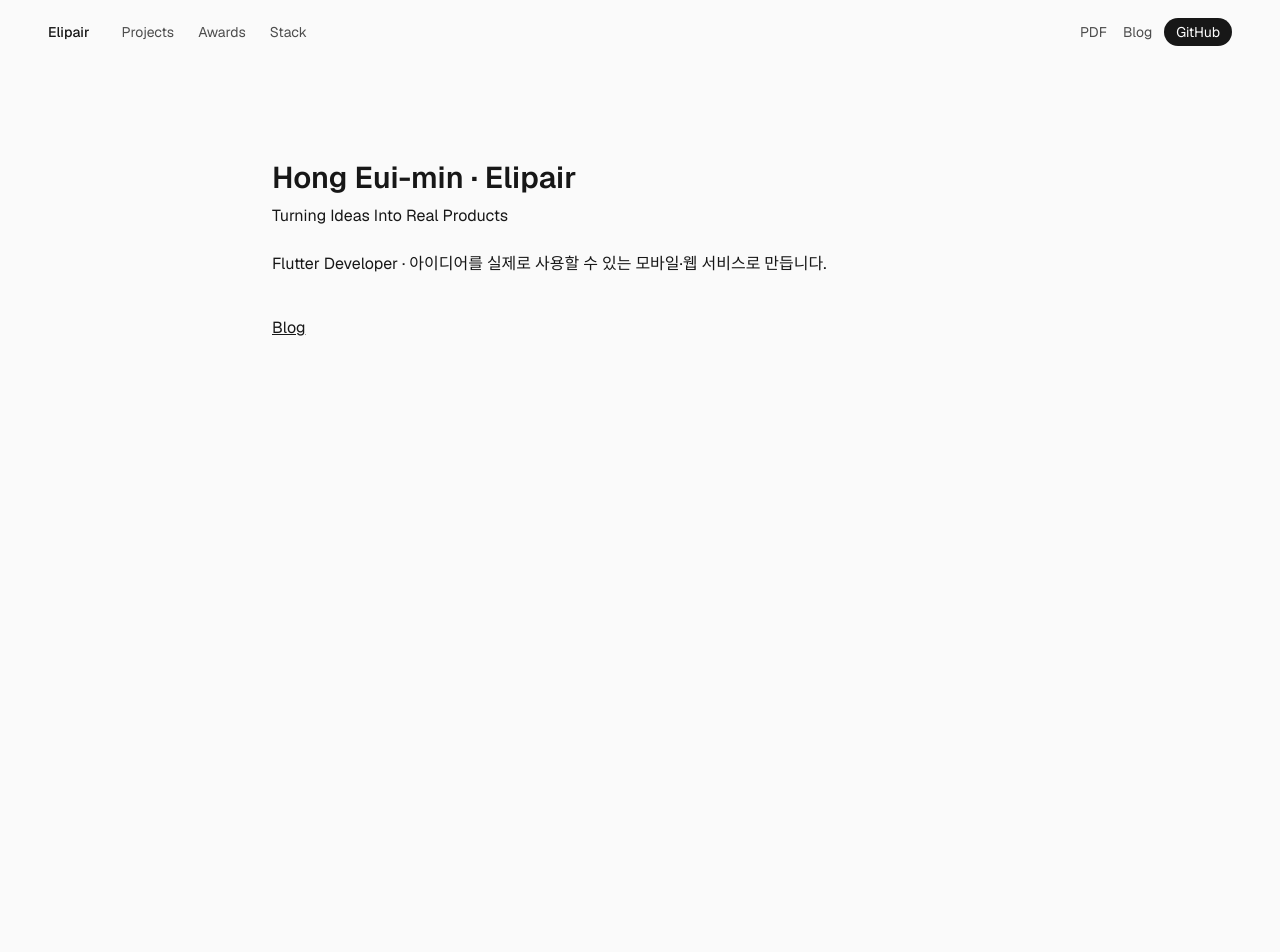
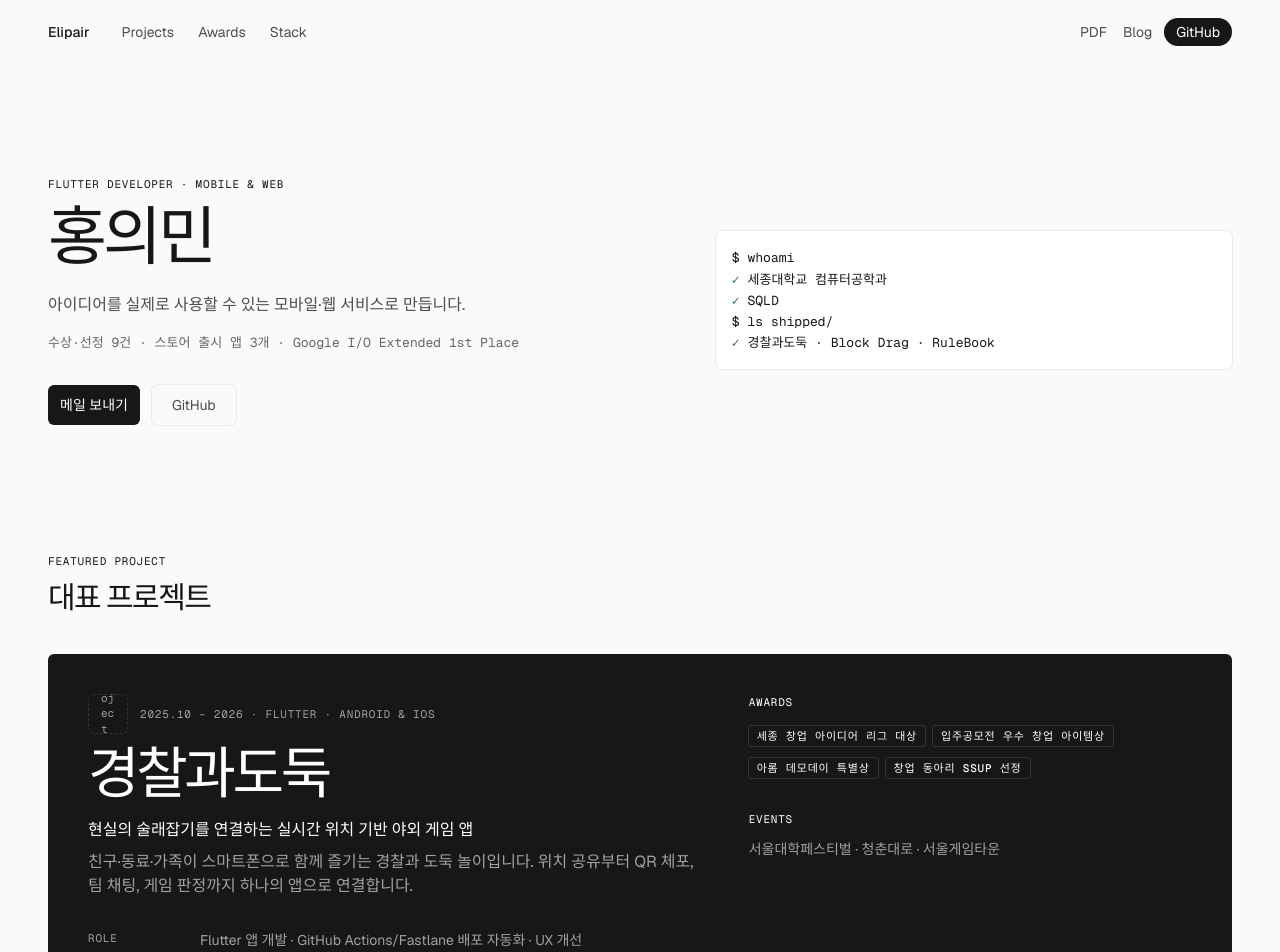
Before and after one commit to EM-H20/EM-H20.github.io, a Next.js app: page / in a window 1280 px wide. Shown: the top 952 px of the page. Before the commit the page ends 800 px from the top, so only its background shows below. Built offline with nearby package versions, Linux system fonts and the light colour scheme; a web font is replaced by a local one.

Commit message:
feat: add hero and featured project sections
Claude-Session: https://claude.ai/code/session_01F2XuCryd8mU6U6vz2k6BML

```diff
--- a/src/app/(site)/page.tsx
+++ b/src/app/(site)/page.tsx
@@ -1,18 +1,11 @@
-import Link from "next/link";
-import { site } from "@/lib/site";
+import { Featured } from "@/components/sections/Featured";
+import { Hero } from "@/components/sections/Hero";
 
-// Placeholder until design tokens and sections are defined
 export default function Home() {
   return (
-    <main className="mx-auto w-full max-w-3xl flex-1 px-4 py-24">
-      <h1 className="text-3xl font-semibold">{site.name}</h1>
-      <p className="mt-2">{site.tagline}</p>
-      <p className="mt-6">{site.description}</p>
-      <nav className="mt-10">
-        <Link href="/blog" className="underline">
-          Blog
-        </Link>
-      </nav>
+    <main className="flex-1">
+      <Hero />
+      <Featured />
     </main>
   );
 }
--- /dev/null
+++ b/src/components/sections/Featured.tsx
@@ -0,0 +1,74 @@
+import type { ReactNode } from "react";
+import { Button } from "@/components/ui/Button";
+import { Card } from "@/components/ui/Card";
+import { Section } from "@/components/ui/Container";
+import { Eyebrow } from "@/components/ui/Eyebrow";
+import { ImageSlot, visibleImages } from "@/components/ui/ImageSlot";
+import { TagList } from "@/components/ui/Tag";
+import { featured } from "@/content/profile";
+
+function Row({ label, children }: { label: string; children: ReactNode }) {
+  return (
+    <div className="grid gap-1 sm:grid-cols-[96px_1fr] sm:gap-4">
+      <dt className="font-mono text-eyebrow text-fg-subtle uppercase">{label}</dt>
+      <dd className="text-sm text-fg-muted">{children}</dd>
+    </div>
+  );
+}
+
+export function Featured() {
+  const screens = visibleImages(featured.screens);
+  const [event] = visibleImages([featured.event]);
+  const [icon] = visibleImages([featured.icon]);
+  return (
+    <Section id="featured" eyebrow="Featured Project" title="대표 프로젝트">
+      <Card inverted size="lg">
+        <div className="grid gap-10 md:grid-cols-[1.4fr_1fr]">
+          <div>
+            <div className="flex items-center gap-3">
+              {icon && <ImageSlot image={icon} className="size-10 shrink-0" />}
+              <p className="font-mono text-eyebrow text-fg-subtle uppercase">
+                {featured.period} · {featured.platform}
+              </p>
+            </div>
+            <h3 className="mt-3 text-heading-lg font-book text-fg">{featured.name}</h3>
+            <p className="mt-4 text-body text-fg">{featured.summary}</p>
+            <p className="mt-2 text-body text-fg-muted">{featured.description}</p>
+            <dl className="mt-8 space-y-4">
+              <Row label="Role">{featured.role}</Row>
+              <Row label="Features">{featured.features.join(" · ")}</Row>
+            </dl>
+            <TagList items={featured.stack} className="mt-6" />
+          </div>
+          <div className="space-y-8">
+            <div>
+              <Eyebrow>Awards</Eyebrow>
+              <TagList items={featured.badges} tone="award" />
+            </div>
+            <div>
+              <Eyebrow>Events</Eyebrow>
+              <p className="text-sm text-fg-muted">{featured.events.join(" · ")}</p>
+            </div>
+          </div>
+        </div>
+        {screens.length > 0 && (
+          <ul className="mt-10 grid grid-cols-3 gap-3 md:max-w-xl md:gap-4">
+            {screens.map((image) => (
+              <li key={image.src}>
+                <ImageSlot image={image} />
+              </li>
+            ))}
+          </ul>
+        )}
+        {event && <ImageSlot image={event} className="mt-6 md:max-w-xl" />}
+        <div className="mt-10 flex flex-wrap gap-3">
+          {featured.links.map((link) => (
+            <Button key={link.href} href={link.href} variant="ghost">
+              {link.label}
+            </Button>
+          ))}
+        </div>
+      </Card>
+    </Section>
+  );
+}
--- /dev/null
+++ b/src/components/sections/Hero.tsx
@@ -0,0 +1,31 @@
+import { Button } from "@/components/ui/Button";
+import { CliPanel } from "@/components/ui/CliPanel";
+import { Container } from "@/components/ui/Container";
+import { Eyebrow } from "@/components/ui/Eyebrow";
+import { Typewriter } from "@/components/ui/Typewriter";
+import { cliLines, hero, heroStats, links } from "@/content/profile";
+import { schedule } from "@/lib/typing";
+
+export function Hero() {
+  const lines = cliLines();
+  const [nameStart, ...lineStarts] = schedule([hero.name, ...lines.map((l) => l.text)]);
+  return (
+    <Container className="grid gap-12 pt-16 md:grid-cols-[1.2fr_1fr] md:items-center md:pt-28">
+      <div>
+        <Eyebrow>{hero.eyebrow}</Eyebrow>
+        <h1 className="text-display font-book text-fg" aria-label={hero.name}>
+          <Typewriter text={hero.name} start={nameStart} />
+        </h1>
+        <p className="mt-6 max-w-xl text-body text-fg-muted">{hero.intro}</p>
+        <p className="mt-4 font-mono text-caption text-fg-subtle">{heroStats().join(" · ")}</p>
+        <div className="mt-8 flex flex-wrap gap-3">
+          <Button href={links.email.href}>메일 보내기</Button>
+          <Button href={links.github.href} variant="ghost">
+            GitHub
+          </Button>
+        </div>
+      </div>
+      <CliPanel lines={lines} starts={lineStarts} />
+    </Container>
+  );
+}
```
